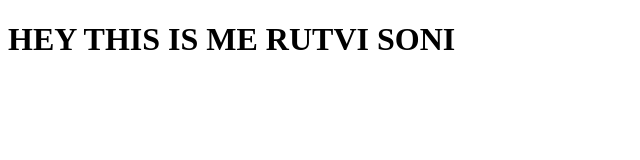
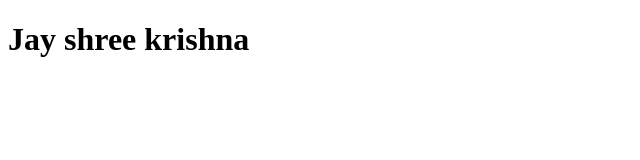
Before and after one commit to rutvisoni39/ABC, a plain HTML site: page index.html in a window 1280 px wide. Shown: the whole page, without its empty margins (0-640 px from the left). Drawn offline with Linux system fonts and the light colour scheme.

Commit message:
third commit

```diff
--- a/index.html
+++ b/index.html
@@ -6,6 +6,6 @@
     <title>Document</title>
 </head>
 <body>
-    <h1>HEY THIS IS ME RUTVI SONI</h1>
+    <h1>Jay shree krishna</h1>
 </body>
 </html>
```
